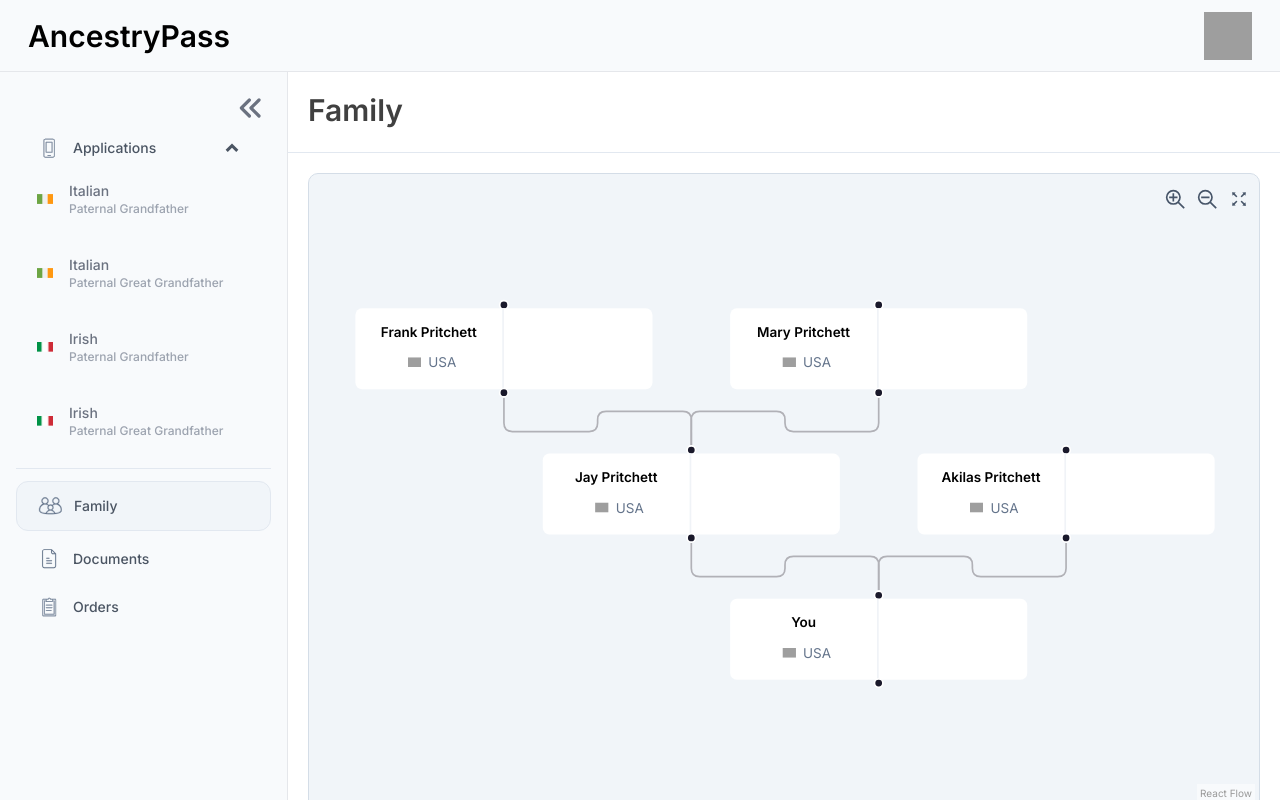
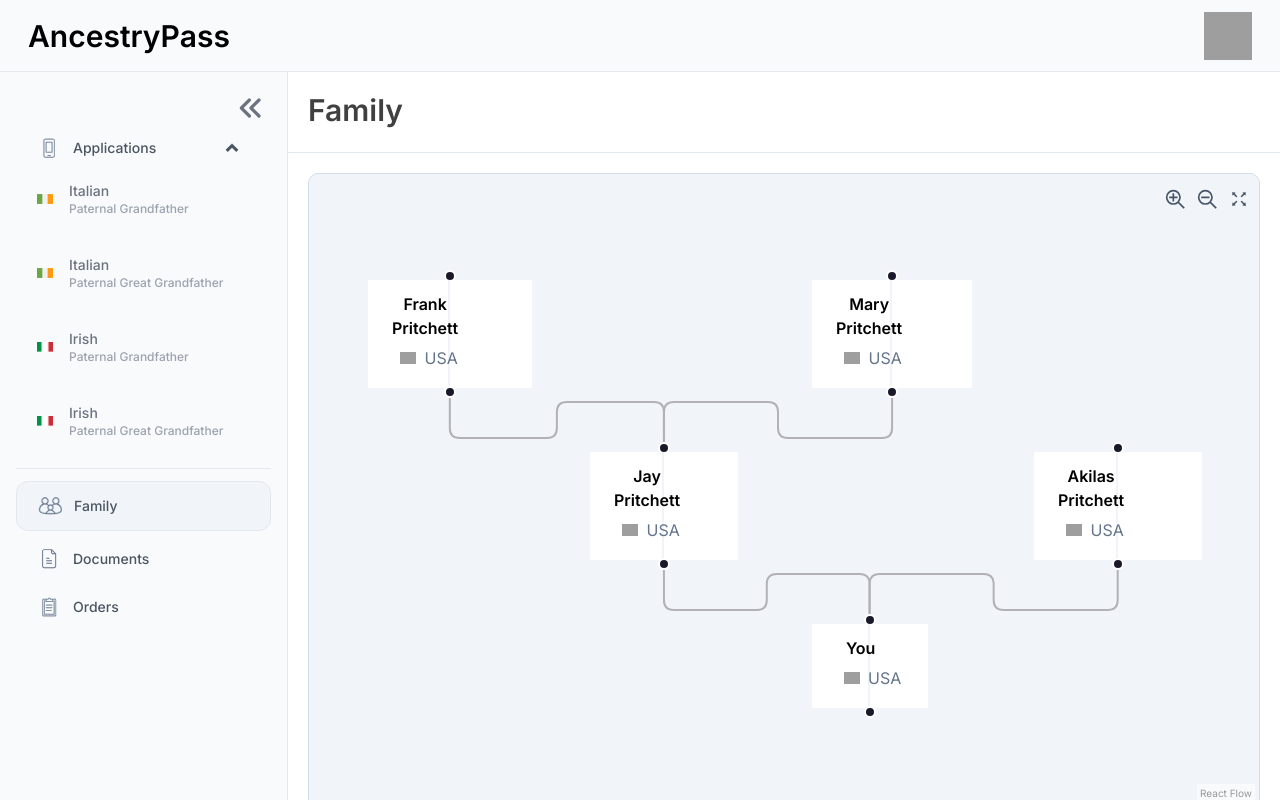
Before and after one commit to jamyMarkos/ancestry-map, a Next.js app: page / in a window 1280 px wide. Built offline with nearby package versions, Linux system fonts and the light colour scheme; grey boxes are pictures that could not be loaded.

Commit message:
some changes

```diff
--- a/src/reactflow/nodes/SubNodeParent.tsx
+++ b/src/reactflow/nodes/SubNodeParent.tsx
@@ -24,9 +24,10 @@ export const SubNodeParent = ({ data }: NodeProps<PersonNode>) => {
       <Handle type="target" position={Position.Top} />
       <div className="">
         <div className="block p-0.5 line">
-          <div className="flex rounded bg-white w-44 h-12">
+          <div className="bg-white">
             <DetailPeople name={data?.label + ` `} place="USA" />
           </div>
+          {/* <div className="flex rounded bg-white w-44 h-12"></div> */}
         </div>
       </div>
       <Handle type="source" position={Position.Bottom} />
```
